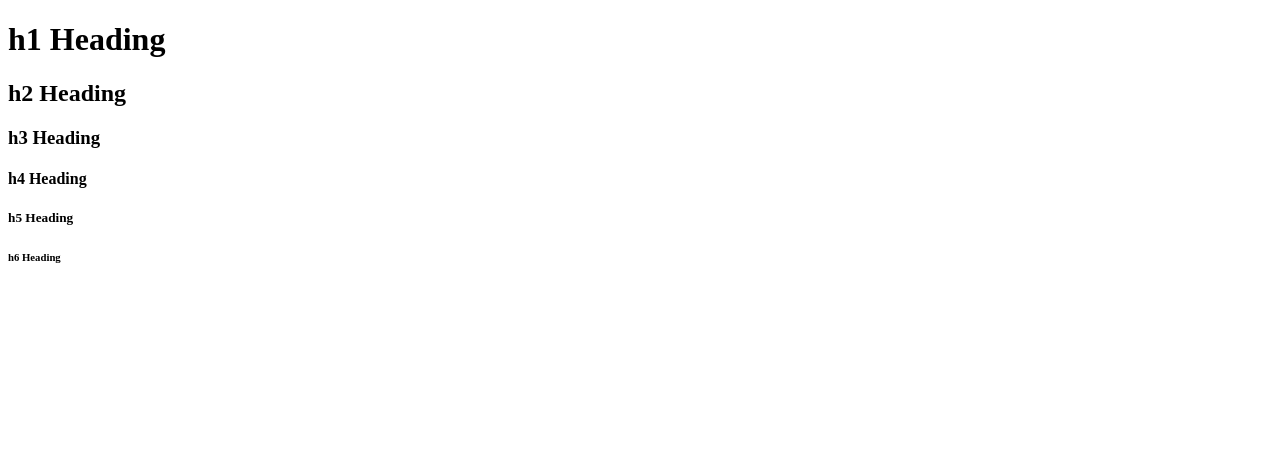
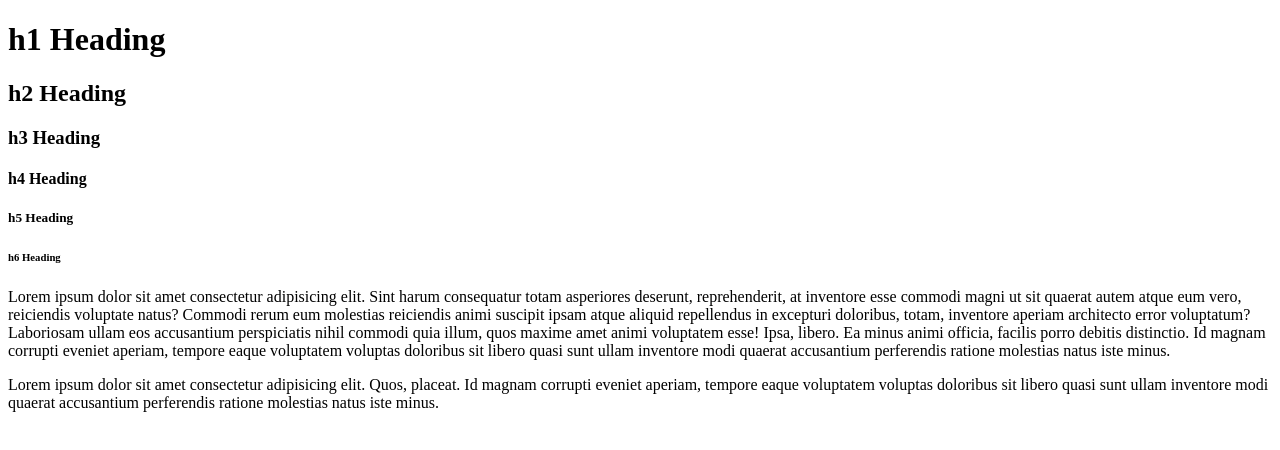
Before and after one commit to JunaidAhmed1995/Traversy_Media, a plain HTML site: page HTML_CC/index.html in a window 1280 px wide. Drawn offline with Linux system fonts and the light colour scheme.

Commit message:
paragragh tag is done

```diff
--- a/HTML_CC/index.html
+++ b/HTML_CC/index.html
@@ -12,5 +12,28 @@
     <h4>h4 Heading</h4>
     <h5>h5 Heading</h5>
     <h6>h6 Heading</h6>
+
+    <!--Paragragh tag-->
+    <p>
+      Lorem ipsum dolor sit amet consectetur adipisicing elit. Sint harum
+      consequatur totam asperiores deserunt, reprehenderit, at inventore esse
+      commodi magni ut sit quaerat autem atque eum vero, reiciendis voluptate
+      natus? Commodi rerum eum molestias reiciendis animi suscipit ipsam atque
+      aliquid repellendus in excepturi doloribus, totam, inventore aperiam
+      architecto error voluptatum? Laboriosam ullam eos accusantium perspiciatis
+      nihil commodi quia illum, quos maxime amet animi voluptatem esse! Ipsa,
+      libero. Ea minus animi officia, facilis porro debitis distinctio. Id
+      magnam corrupti eveniet aperiam, tempore eaque voluptatem voluptas
+      doloribus sit libero quasi sunt ullam inventore modi quaerat accusantium
+      perferendis ratione molestias natus iste minus.
+    </p>
+
+    <!--strong and emphasize tags in p-tag-->
+    <p>
+      Lorem ipsum dolor sit amet consectetur adipisicing elit. Quos, placeat. Id
+      magnam corrupti eveniet aperiam, tempore eaque voluptatem voluptas
+      doloribus sit libero quasi sunt ullam inventore modi quaerat accusantium
+      perferendis ratione molestias natus iste minus.
+    </p>
   </body>
 </html>
```
